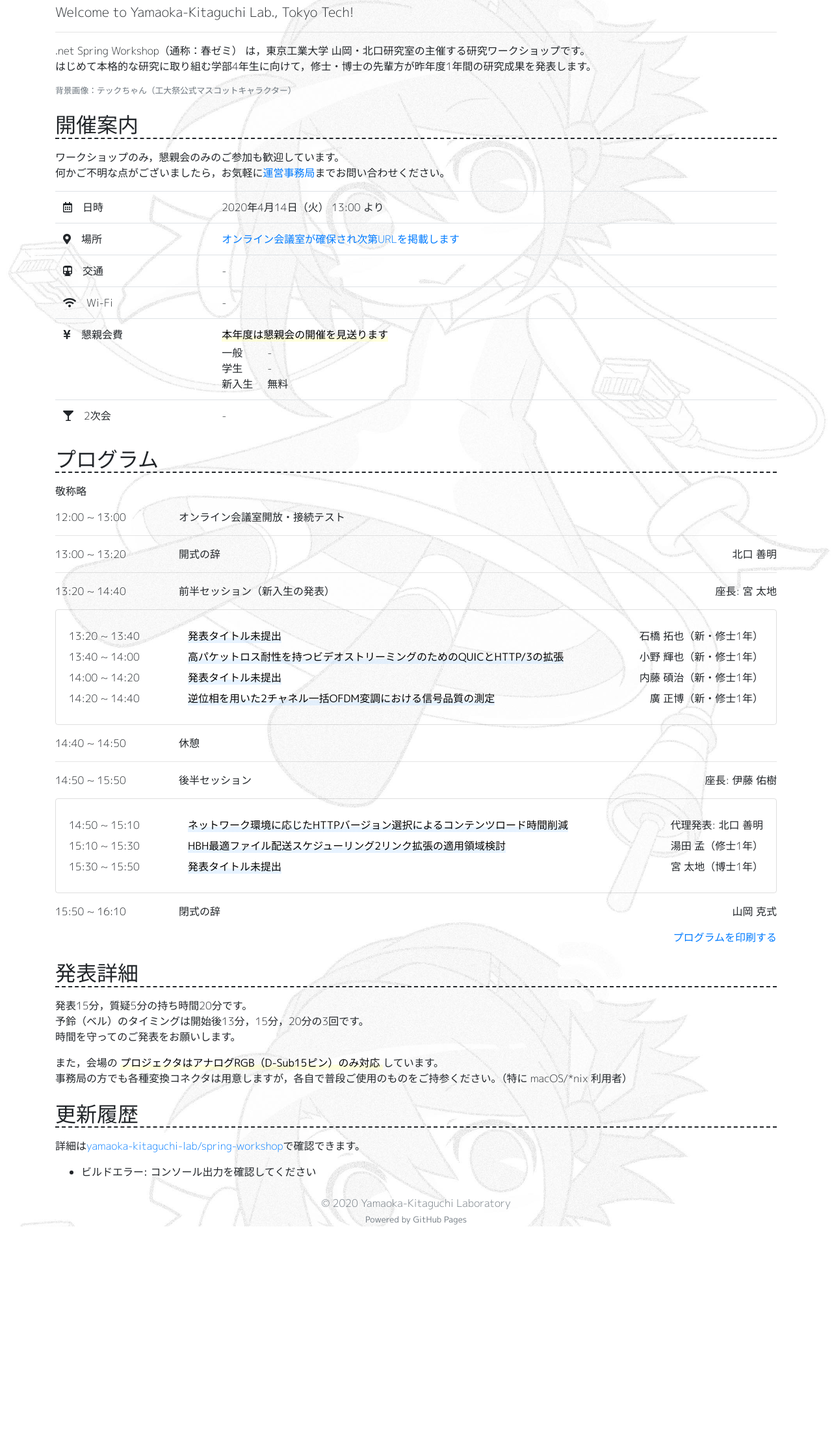
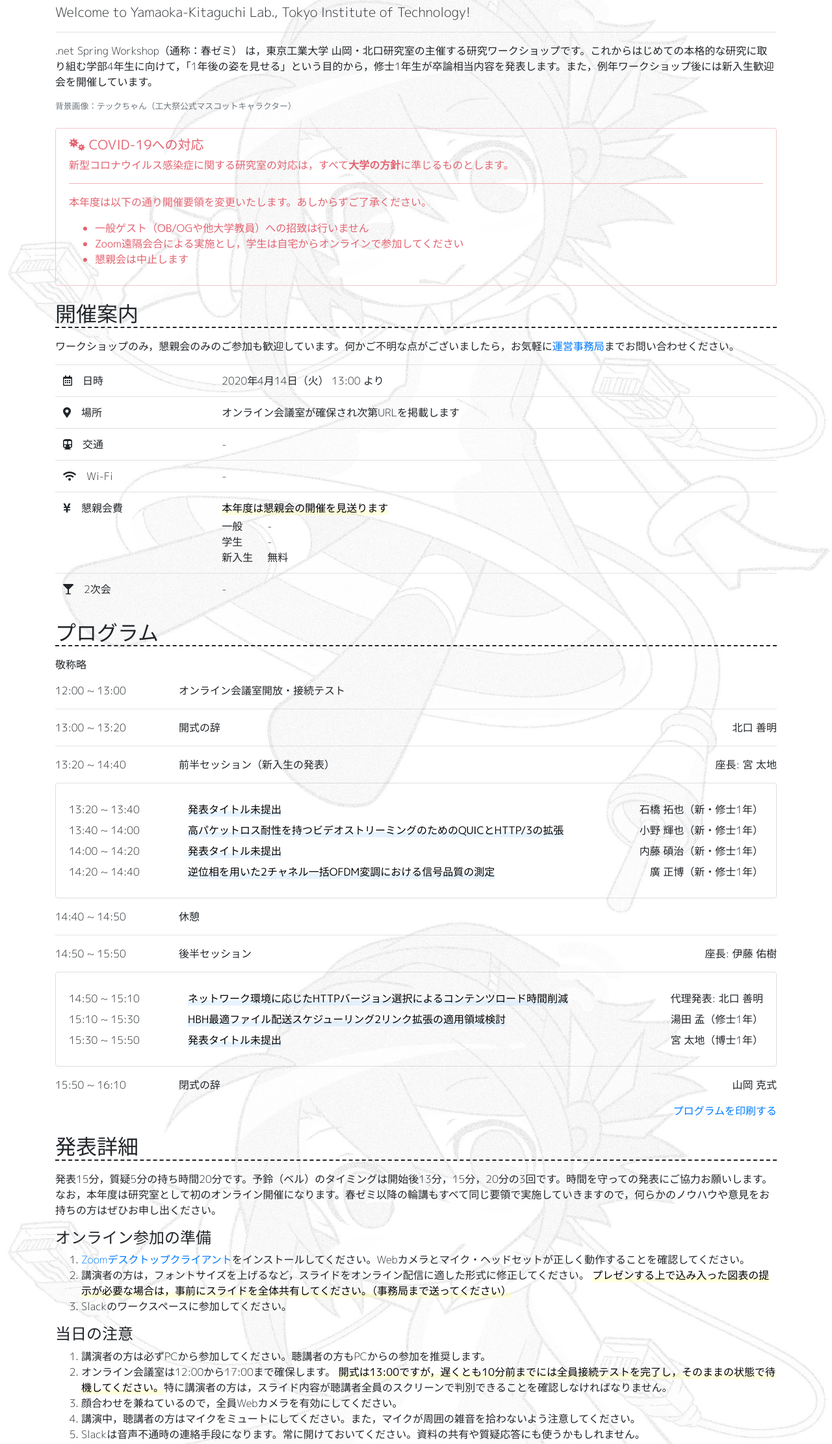
Before and after one commit to yamaoka-kitaguchi-lab/spring.workshop.net.ict.e.titech.ac.jp, a website: page spring-workshop/index.pug in a window 1280 px wide. Shown: the part 96-2319 px from the top of the page at 65% size. Before the commit the page ends 1984 px from the top, so only its background shows below. Drawn offline with nearby package versions, Linux system fonts and the light colour scheme; files that its build step writes are made by us from their sources; no server answers.

Commit message:
Update contents (close #19)
Signed-off-by: mi2428 <mi2428782020@gmail.com>

```diff
--- a/spring-workshop/_config.pug
+++ b/spring-workshop/_config.pug
@@ -21,7 +21,7 @@
     begin: '13:00',
     location: {
       text: 'オンライン会議室が確保され次第URLを掲載します',
-      url: '#',
+      url: '',
     },
     transport: '-',
     fee: {
@@ -34,7 +34,7 @@
       text: '-',
       url: ''
     },
-    contact: 'workshop-inquiry@net.ict.e.titech.ac.jp'
+    contact: 'inquiry@workshop.net.ict.e.titech.ac.jp'
   }
 
 -
--- /dev/null
+++ b/spring-workshop/include/2020/_inc_covid-19_announce.pug
@@ -0,0 +1,9 @@
+div.alert.alert-danger.bg-transparent
+  h4.alert-heading #[strong #[i.fas.fa-viruses] COVID-19への対応]
+  p 新型コロナウイルス感染症に関する研究室の対応は，すべて#[a(href="https://www.titech.ac.jp/news/2020/046433.html") 大学の方針]に準じるものとします。
+  hr
+  p 本年度は以下の通り開催要領を変更いたします。あしからずご了承ください。
+  ul
+    li #[strong 一般ゲスト（OB/OGや他大学教員）への招致は行いません]
+    li #[strong Zoom遠隔会合による実施とし，学生は自宅からオンラインで参加してください]
+    li #[strong 懇親会は中止します]
--- /dev/null
+++ b/spring-workshop/include/2020/_inc_zoom_detail.pug
@@ -0,0 +1,17 @@
+section#detail.my-4
+  h2.mb-3 発表詳細
+  p 発表15分，質疑5分の持ち時間20分です。予鈴（ベル）のタイミングは開始後13分，15分，20分の3回です。時間を守っての発表にご協力お願いします。なお，本年度は研究室として初のオンライン開催になります。春ゼミ以降の輪講もすべて同じ要領で実施していきますので，何らかのノウハウや意見をお持ちの方はぜひお申し出ください。
+
+  h3 オンライン参加の準備
+  ol
+    li #[a(href="https://zoom.us/download") Zoomデスクトップクライアント]をインストールしてください。Webカメラとマイク・ヘッドセットが正しく動作することを確認してください。
+    li 講演者の方は，フォントサイズを上げるなど，スライドをオンライン配信に適した形式に修正してください。#[mark.yellow プレゼンする上で込み入った図表の提示が必要な場合は，事前にスライドを全体共有してください。（事務局まで送ってください）]
+    li Slackのワークスペースに参加してください。
+
+  h3 当日の注意
+  ol
+    li 講演者の方は必ずPCから参加してください。聴講者の方もPCからの参加を推奨します。
+    li オンライン会議室は12:00から17:00まで確保します。#[mark.yellow 開式は13:00ですが，遅くとも10分前までには全員接続テストを完了し，そのままの状態で待機してください。]特に講演者の方は，スライド内容が聴講者全員のスクリーンで判別できることを確認しなければなりません。
+    li 顔合わせを兼ねているので，全員Webカメラを有効にしてください。
+    li 講演中，聴講者の方はマイクをミュートにしてください。また，マイクが周囲の雑音を拾わないよう注意してください。
+    li Slackは音声不通時の連絡手段になります。常に開けておいてください。資料の共有や質疑応答にも使うかもしれません。
--- a/spring-workshop/include/_inc_announce.pug
+++ b/spring-workshop/include/_inc_announce.pug
@@ -1,6 +1,6 @@
 section#announce.my-4
   h2.mb-3 開催案内
-  p ワークショップのみ，懇親会のみのご参加も歓迎しています。#[br]何かご不明な点がございましたら，お気軽に#[a(href="mailto:"+workshop.contact) 運営事務局]までお問い合わせください。
+  p ワークショップのみ，懇親会のみのご参加も歓迎しています。何かご不明な点がございましたら，お気軽に#[a(href="mailto:"+workshop.contact) 運営事務局]までお問い合わせください。
 
   table#announce_table.table.mb-0
     tbody
@@ -10,7 +10,10 @@ section#announce.my-4
       tr
         th(scope="row") #[i.fas.fa-map-marker-alt.mr-3]場所
         td
-          a(href=workshop.location.url) #{workshop.location.text}
+          if workshop.location.url
+            a(href=workshop.location.url) #{workshop.location.text}
+          else
+            p.mb-0 #{workshop.location.text}
       tr
         th(scope="row") #[i.fas.fa-subway.mr-3]交通
         td #{workshop.transport}
--- a/spring-workshop/include/_inc_detail.pug
+++ b/spring-workshop/include/_inc_detail.pug
@@ -1,4 +1,4 @@
 section#detail.my-4
   h2.mb-3 発表詳細
-  p 発表15分，質疑5分の持ち時間20分です。#[br]予鈴（ベル）のタイミングは開始後13分，15分，20分の3回です。#[br]時間を守ってのご発表をお願いします。
-  p また，会場の#[mark.yellow プロジェクタはアナログRGB（D-Sub15ピン）のみ対応 ]しています。#[br]事務局の方でも各種変換コネクタは用意しますが，各自で普段ご使用のものをご持参ください。（特に macOS/*nix 利用者）
+  p 発表15分，質疑5分の持ち時間20分です。予鈴（ベル）のタイミングは開始後13分，15分，20分の3回です。時間を守ってのご発表にご協力お願いします。
+  p なお，会場の#[mark.yellow プロジェクタはアナログRGB（D-Sub15ピン）のみ対応]しています。事務局の方でも各種変換コネクタは用意しますが，各自で普段ご使用のものをご持参いただいきますようお願いいたします。（特に macOS/*nix をお使いの方）
--- a/spring-workshop/include/_inc_header.pug
+++ b/spring-workshop/include/_inc_header.pug
@@ -1,9 +1,9 @@
 section#header.my-4
   h1.display-4.d-none.d-lg-inline-block .net Spring Workshop #{workshop.year}
   h1.display-5.d-none.d-md-inline-block.d-lg-none .net Spring Workshop #{workshop.year}
-  h1.display-6.d-inline-block.d-md-none .net Spring W.S. #{workshop.year}
-  p.lead Welcome to Yamaoka-Kitaguchi Lab., Tokyo Tech!
+  h1.display-6.d-inline-block.d-md-none .net Spring WS #{workshop.year}
+  p.lead Welcome to Yamaoka-Kitaguchi Lab., Tokyo Institute of Technology!
   hr
-  p .net Spring Workshop（通称：春ゼミ） は，東京工業大学 山岡・北口研究室の主催する研究ワークショップです。#[br]はじめて本格的な研究に取り組む学部4年生に向けて，修士・博士の先輩方が昨年度1年間の研究成果を発表します。
+  p .net Spring Workshop（通称：春ゼミ） は，東京工業大学 山岡・北口研究室の主催する研究ワークショップです。これからはじめての本格的な研究に取り組む学部4年生に向けて，「1年後の姿を見せる」という目的から，修士1年生が卒論相当内容を発表します。また，例年ワークショップ後には新入生歓迎会を開催しています。
 
   p#tech-chan-copyright.text-muted.small 背景画像：#[a(href="https://twitter.com/hidatun").text-muted.bold テックちゃん（工大祭公式マスコットキャラクター）]
--- a/spring-workshop/index.pug
+++ b/spring-workshop/index.pug
@@ -5,7 +5,9 @@ block vars
 
 block content
   include include/_inc_header.pug
+  include include/2020/_inc_covid-19_announce.pug
   include include/_inc_announce.pug
   include include/_inc_program.pug
-  include include/_inc_detail.pug
+  // include include/_inc_detail.pug
+  include include/2020/_inc_zoom_detail.pug
   include include/_inc_update.pug
--- a/spring-workshop/static/css/style.css
+++ b/spring-workshop/static/css/style.css
@@ -11,12 +11,33 @@ body {
   background-attachment: fixed;
 }
 
-h1, h2, h3, h4 {
+h1, h2, h3, h4, h5, h6 {
   font-weight: 300;
+}
+
+h3 {
+  font-size: 1.5rem;
+}
+
+h4 {
+  font-size: 1.25rem;
+}
+
+h5 {
+  font-size: 1.1rem;
 }
 
 .display-6 {
   font-size: 2.2rem;
+}
+
+.alert-danger {
+  color: #e36270;
+}
+
+div.alert-danger >a, div.alert-danger > p > a {
+  color: #e36270;
+  font-weight: bold;
 }
 
 h2 {
```
